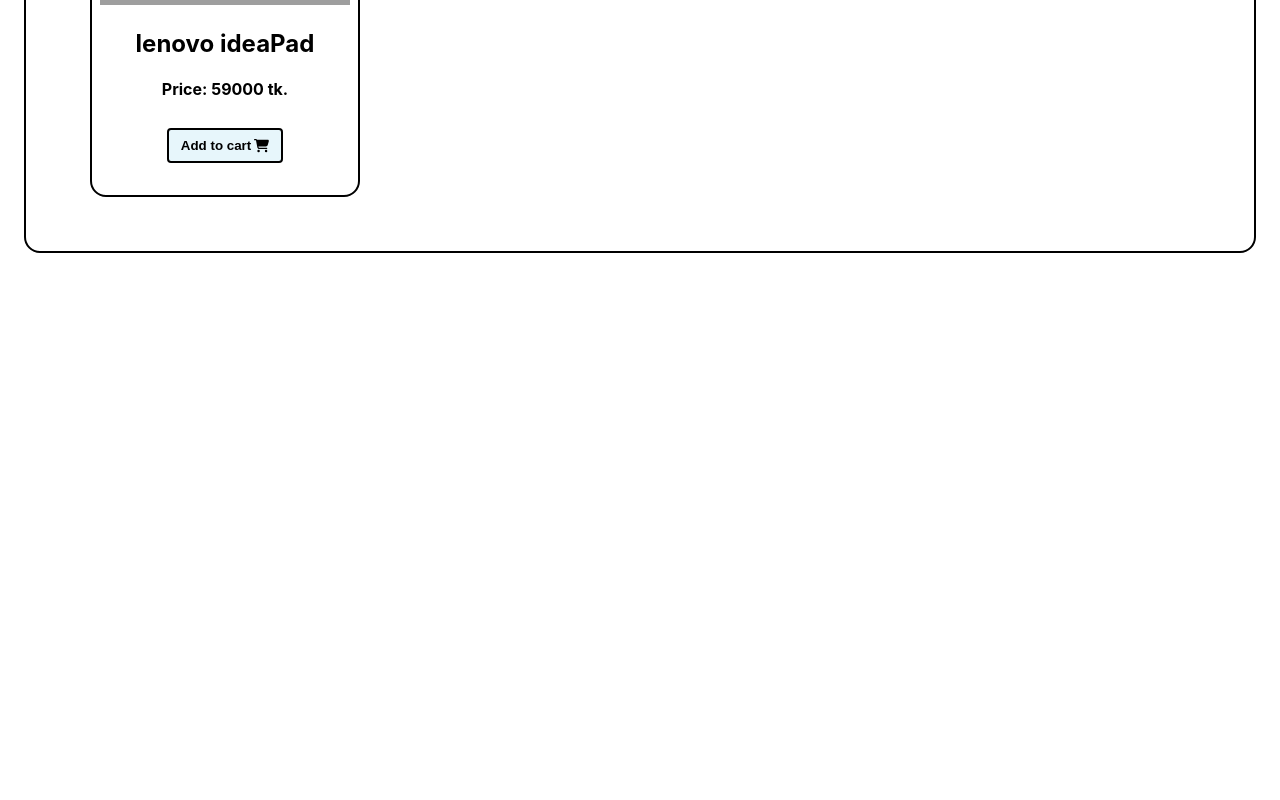
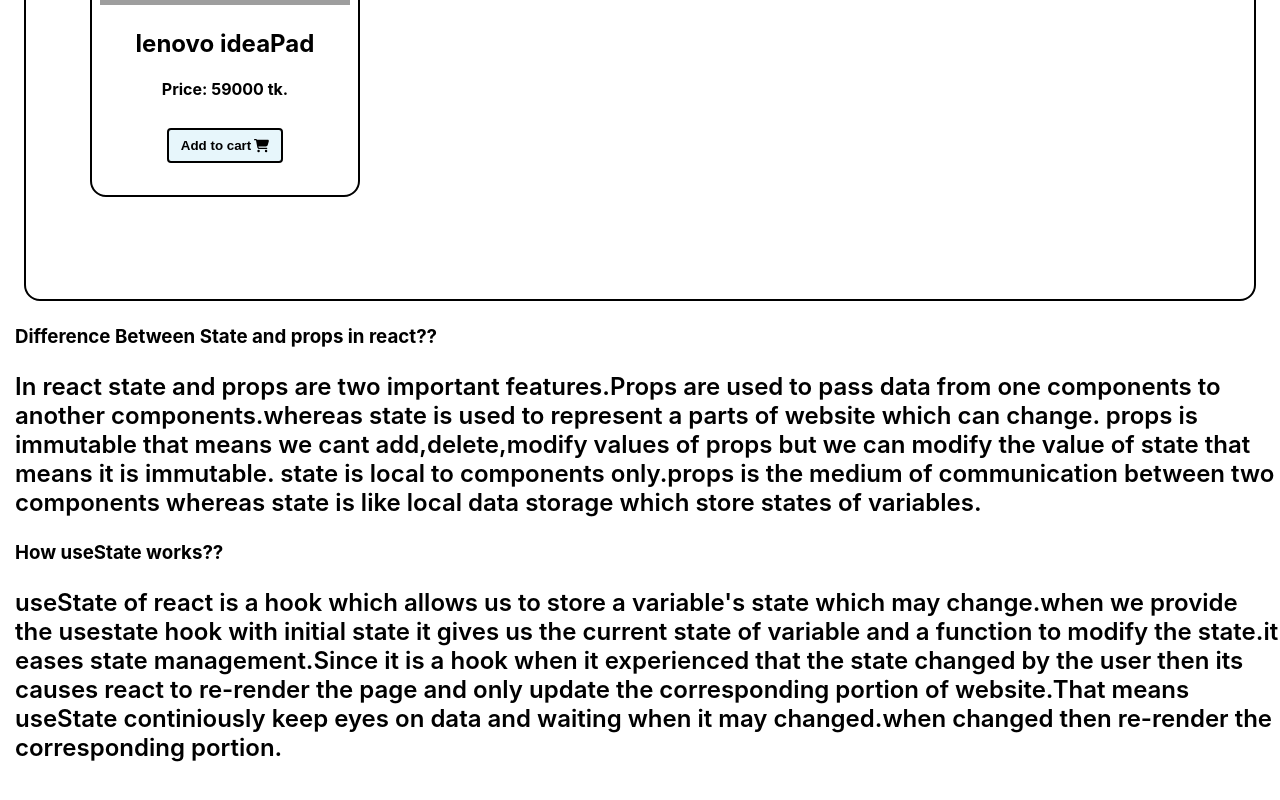
Before and after one commit to 1804011/assignment-8, a React (Create React App) app: page / in a window 1280 px wide. Shown: the part 2493-3293 px from the top of the page. Before the commit the page ends 2770 px from the top, so only its background shows below. Built offline with nearby package versions, Linux system fonts and the light colour scheme; grey boxes are pictures that could not be loaded.

Commit message:
question answer added

```diff
--- a/src/App.js
+++ b/src/App.js
@@ -1,12 +1,14 @@
 import logo from "./logo.svg";
 import "./App.css";
 import Container from "./Components/Container/Container";
+import Question from "./Components/Question/Question";
 function App() {
 	return (
 		<div>
 			<h1 className="header">Buy Your Favourite Laptop</h1>
 			<p className="subtitle">Choose 4 laptop you like</p>
 			<Container></Container>
+			<Question></Question>
 		</div>
 	);
 }
--- /dev/null
+++ b/src/Components/Question/Question.css
@@ -0,0 +1,8 @@
+div .question,
+div .answer {
+	text-align: left;
+	padding-left: 15px;
+}
+div {
+	margin-bottom: 48px;
+}
--- /dev/null
+++ b/src/Components/Question/Question.js
@@ -0,0 +1,35 @@
+import React from "react";
+import "./Question.css";
+const Question = () => {
+	return (
+		<div>
+			<h3 className="question">
+				Difference Between State and props in react??
+			</h3>
+			<p className="answer">
+				In react state and props are two important features.Props are used to
+				pass data from one components to another components.whereas state is
+				used to represent a parts of website which can change. props is
+				immutable that means we cant add,delete,modify values of props but we
+				can modify the value of state that means it is immutable. state is local
+				to components only.props is the medium of communication between two
+				components whereas state is like local data storage which store states
+				of variables.
+			</p>
+			<h3 className="question">How useState works??</h3>
+			<p className="answer">
+				useState of react is a hook which allows us to store a variable's state
+				which may change.when we provide the usestate hook with initial state it
+				gives us the current state of variable and a function to modify the
+				state.it eases state management.Since it is a hook when it experienced
+				that the state changed by the user then its causes react to re-render
+				the page and only update the corresponding portion of website.That means
+				useState continiously keep eyes on data and waiting when it may
+				changed.when changed then re-render the corresponding portion.
+			</p>
+			<p></p>
+		</div>
+	);
+};
+
+export default Question;
```
